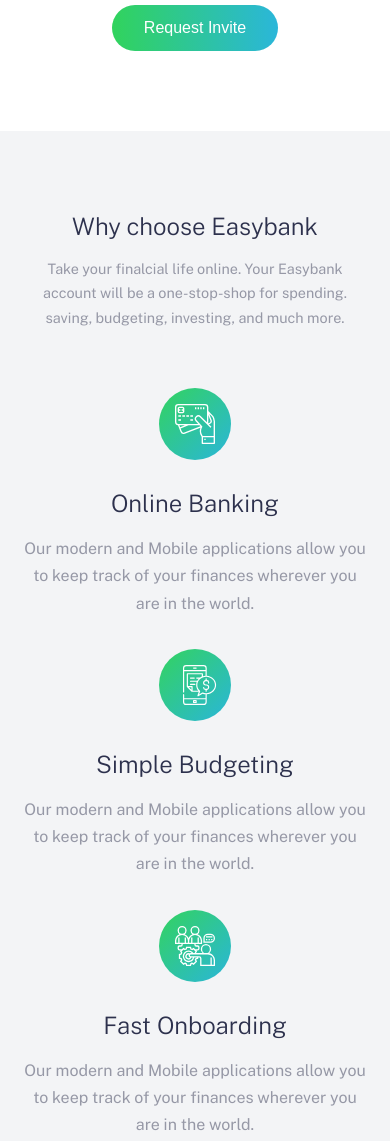
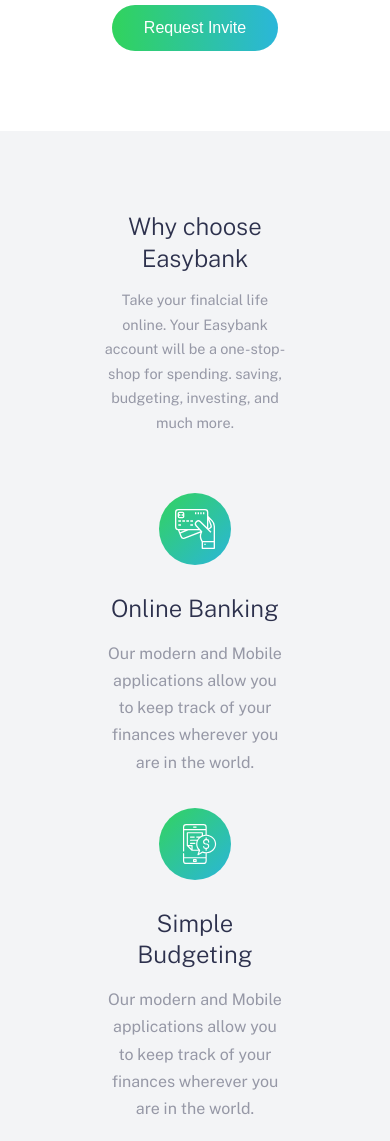
Before and after one commit to JasanHdz/EasyBank, a plain HTML site: page index.html in a window 390 px wide. Shown: the part 600-1741 px from the top of the page. Drawn offline with nearby package versions, Linux system fonts and the light colour scheme.

Commit message:
mobile version done v1.1

```diff
--- a/src/sass/why.scss
+++ b/src/sass/why.scss
@@ -1,7 +1,7 @@
 .why {
   text-align: center;
   background: var(--gray);
-  padding-top: 5em;
+  padding: 5em;
   .copy {
     margin-bottom: 4em;
   }
```
Also changed, not shown: static/css/estilos.css.
